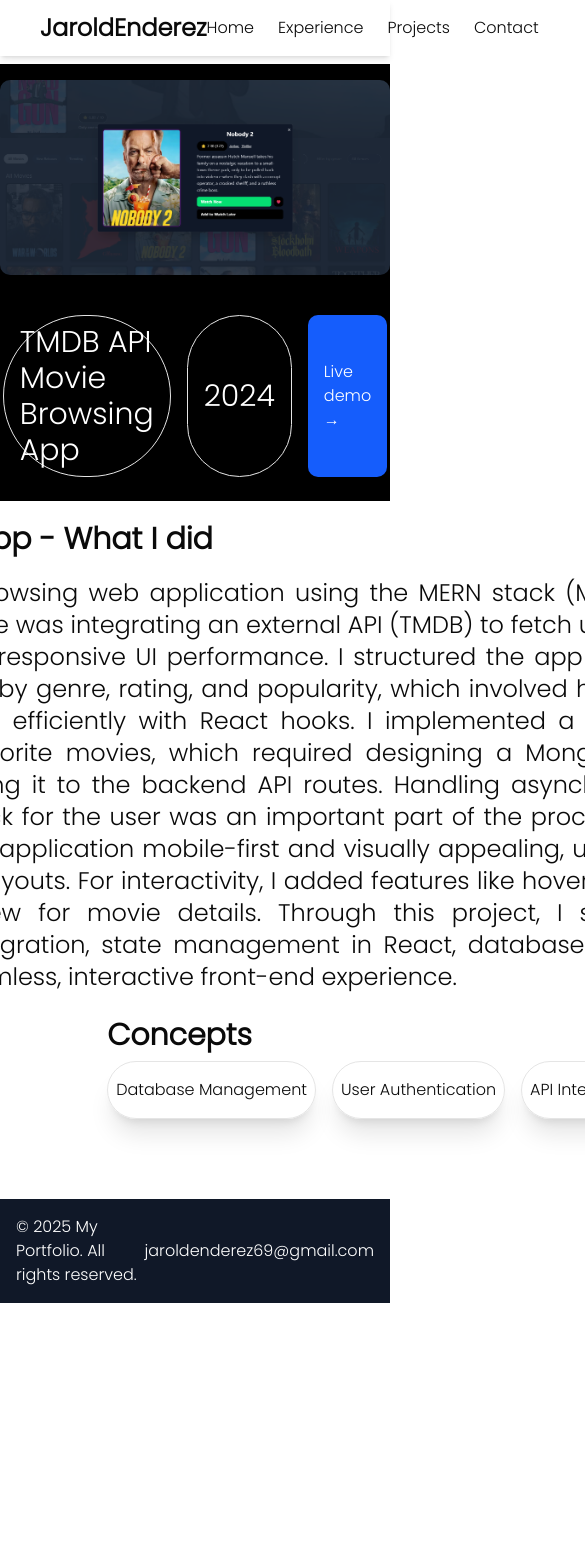
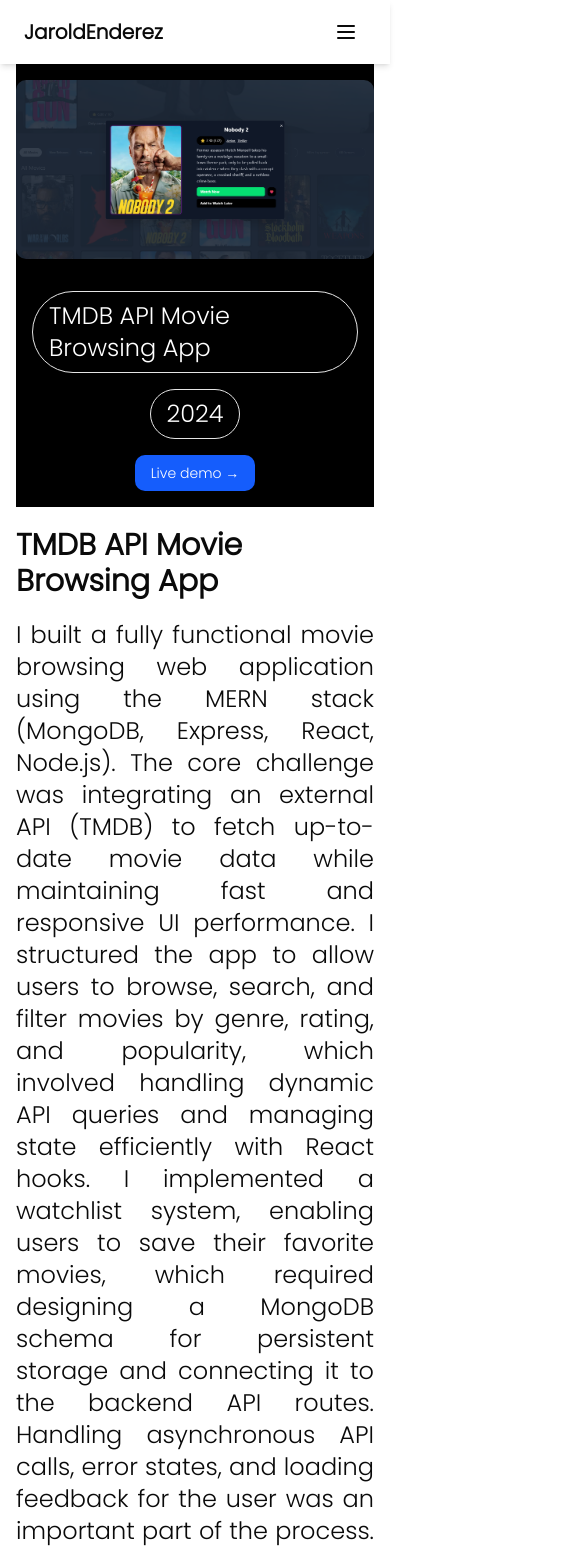
Before and after one commit to JaroldEnderez/Portfolio, a Next.js app: page /projects/movie-app in a window 390 px wide. Shown: the top 1551 px of the page, 585 px wide, since content can reach past the window. Before the commit the page ends 1303 px from the top, so only its background shows below. Built offline with nearby package versions, Linux system fonts and the light colour scheme.

Commit message:
Hamburger menu

```diff
--- a/src/app/projects/[id]/page.js
+++ b/src/app/projects/[id]/page.js
@@ -20,7 +20,7 @@
   if (!project) return (<p className='p-8'>Project not found</p>)
 
   return (
-      <main className="pt-16 flex flex-col items-center justify-center w-full pb-20">
+      <main className="pt-16 flex flex-col items-center justify-center w-full pb-20 p-4">
 
         <motion.div
         className='w-full flex flex-col items-center justify-center bg-black'
@@ -29,23 +29,23 @@
         whileInView="visible"
         viewport={{ once: true }}
         >
-          <img src={project.image.src} alt={project.title} className="rounded-lg my-4 w-[600px]" />
-          <div className="flex gap-x-4 p-6">
-            <div className="flex border px-4 py-2 rounded-full items-center justify-center ">
-              <h1 className="text-3xl text-white">{project.title}</h1>
+          <img src={project.image.src} alt={project.title} className="rounded-lg my-4 w-fullmax-w-[600px]" />
+          <div className="flex flex-col sm:flex-row gap-4 p-4 items-center">
+            <div className="flex border px-4 py-2 rounded-full items-center justify-center">
+              <h1 className="text-2xl sm:text-3xl text-white">{project.title}</h1>
             </div>
             <div className="flex border px-4 py-2 rounded-full items-center justify-center">
-              <h1 className="text-3xl text-white">2024</h1>
+              <h1 className="text-2xl sm:text-3xl text-white">2024</h1>
             </div>
             <a
               href={project.link}
               target="_blank"
               rel="noopener noreferrer"
-              className="text-white bg-blue-600 px-4 py-2 rounded-lg flex justify-center items-center"
+              className="text-white bg-blue-600 px-4 py-2 rounded-lg text-sm sm:text-base"
             >
               Live demo →
             </a>
-          </div>
+        </div>
         </motion.div>
 
         <motion.div
@@ -53,25 +53,26 @@
           initial="hidden"
           whileInView="visible"
           viewport={{ once: true }}
+          className='w-full flex flex-col items-center justify-center'
         >
-          <div className='w-300 mt-5'>
-            <h1 className='text-3xl font-bold mb-5'>{project.title} - What I did</h1>
-            <p className='text-justify text-2xl'>
+          <div className='w-full max-w-300 mt-5'>
+            <h1 className='text-3xl font-bold mb-5'>{project.title}</h1>
+            <p className='text-justify text-2xl sm:text-'>
               {project.process}
             </p>
           </div>
 
-          <div className='flex justify-between w-300'>
+          <div className='flex justify-between w-full max-w-300 sm:flex-wrap flex-col'>
             <div className='flex flex-col'>
               <h2 className="mt-6 text-3xl font-semibold mb-2">Technologies</h2>
-              <div className='flex gap-x-4'>
+              <div className='flex flex-wrap gap-x-4'>
                 {project.tech.map((t) => <div className='px-2 shadow-xl py-4 border rounded-full flex justify-center items-center' key={t}>{t}</div>)}
               </div>
             </div>
 
             <div className='flex flex-col'>
               <h2 className="mt-6 text-3xl font-semibold mb-2">Concepts</h2>
-              <div className='flex gap-x-4'>
+              <div className='flex flex-wrap gap-x-4'>
                 {project.subtopics.map((t) => <div className='px-2 py-4 border shadow-xl rounded-full flex justify-center items-center' key={t}>{t}</div>)}
               </div>
             </div>
--- a/src/components/Navbar.js
+++ b/src/components/Navbar.js
@@ -1,19 +1,54 @@
 // components/Navbar.js
 "use client";
+import { useState } from "react";
 import Link from "next/link";
+import { Menu, X } from "lucide-react"; // lightweight icons
 
 export default function Navbar() {
+  const [isOpen, setIsOpen] = useState(false);
+
   return (
     <nav className="fixed top-0 left-0 w-full bg-white shadow-md z-50">
-      <div className=" mx-auto px-10 py-3 flex justify-between items-center">
-        <Link href="/#home"><h1 className="text-2xl font-bold">JaroldEnderez</h1></Link>
-        <div className="flex space-x-6">
+      <div className="mx-auto px-6 sm:px-10 py-3 flex justify-between items-center">
+        {/* Logo */}
+        <Link href="/#home">
+          <h1 className="text-xl sm:text-2xl font-bold">JaroldEnderez</h1>
+        </Link>
+
+        {/* Desktop Links */}
+        <div className="hidden md:flex space-x-6">
           <Link href="/#home" className="hover:text-blue-600">Home</Link>
           <Link href="/#about" className="hover:text-blue-600">Experience</Link>
           <Link href="/#projects" className="hover:text-blue-600">Projects</Link>
           <Link href="/#contact" className="hover:text-blue-600">Contact</Link>
         </div>
+
+        {/* Mobile Hamburger */}
+        <button
+          className="md:hidden p-2 rounded-md hover:bg-gray-100"
+          onClick={() => setIsOpen(!isOpen)}
+        >
+          {isOpen ? <X size={24} /> : <Menu size={24} />}
+        </button>
       </div>
+
+      {/* Mobile Menu */}
+      {isOpen && (
+        <div className="md:hidden bg-white shadow-md border-t px-6 py-4 flex flex-col space-y-4">
+          <Link href="/#home" onClick={() => setIsOpen(false)} className="hover:text-blue-600">
+            Home
+          </Link>
+          <Link href="/#about" onClick={() => setIsOpen(false)} className="hover:text-blue-600">
+            Experience
+          </Link>
+          <Link href="/#projects" onClick={() => setIsOpen(false)} className="hover:text-blue-600">
+            Projects
+          </Link>
+          <Link href="/#contact" onClick={() => setIsOpen(false)} className="hover:text-blue-600">
+            Contact
+          </Link>
+        </div>
+      )}
     </nav>
   );
 }
```
